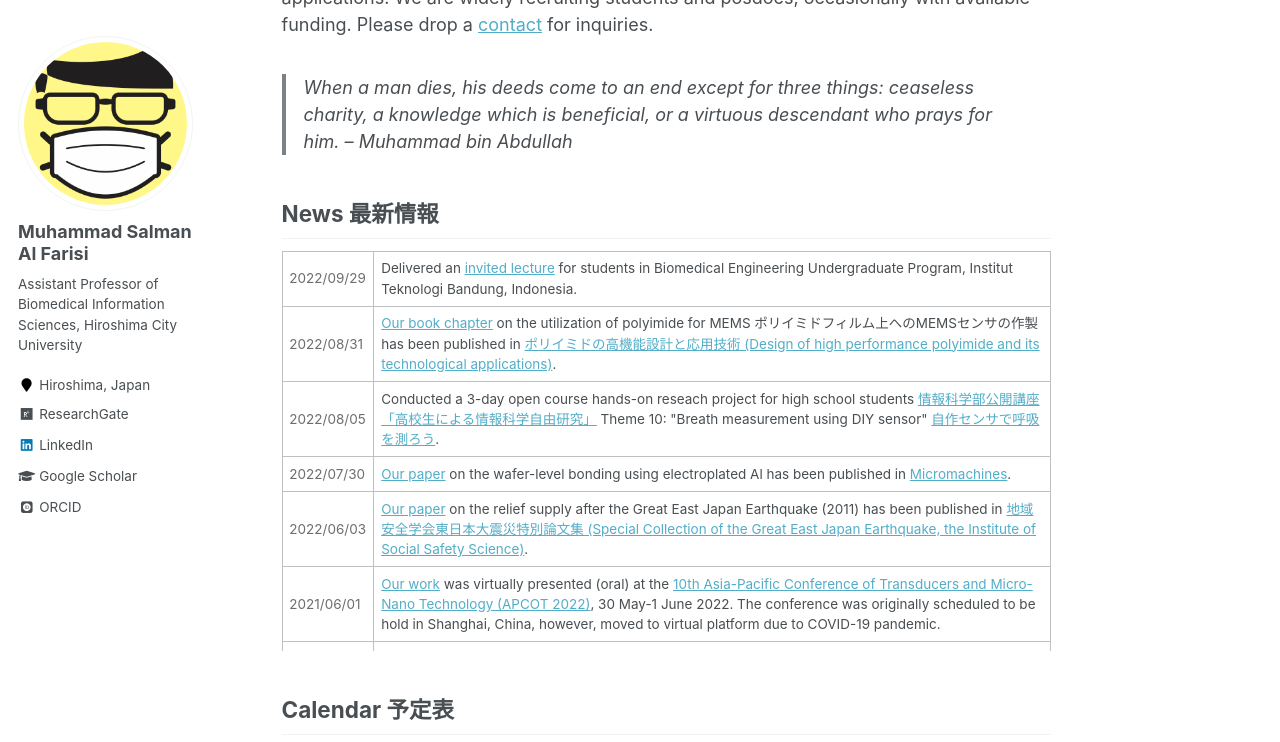
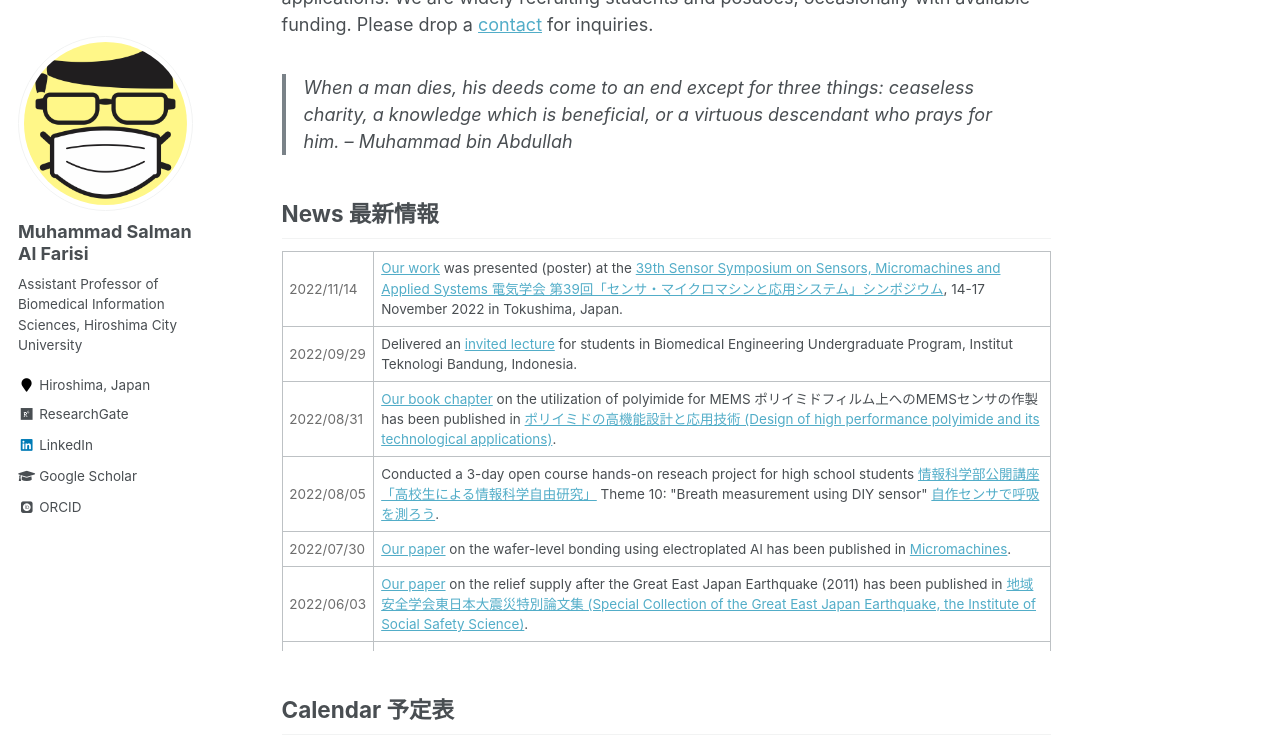
Before and after one commit to msalfarisi/msalfarisi.github.io, a Jekyll site: the page built from _pages/home.md, in a window 1280 px wide and 900 px high, scrolled down 457 px, cut to the strip 0-742 px from the top of the window. Built offline with Jekyll 4.4.1, drawn with Linux system fonts in a browser that asks for light colours; some web fonts are replaced.

Commit message:
Update home.md

```diff
--- a/_pages/home.md
+++ b/_pages/home.md
@@ -22,6 +22,10 @@ Welcome to the homepage of Muhammad Salman Al Farisi, an Assistant Professor at
 
 <div style="overflow-y: scroll; height:400px;">
  <table style="width:100%">
+  <tr>
+    <td style="color:#6d6d6d;">2022/11/14</td>
+    <td><a href="/publication/">Our work</a> was presented (poster) at the <a href="/publication/">39th Sensor Symposium on Sensors, Micromachines and Applied Systems 電気学会 第39回「センサ・マイクロマシンと応用システム」シンポジウム</a>, 14-17 November 2022 in Tokushima, Japan.</td>
+  </tr>
   <tr>
     <td style="color:#6d6d6d;">2022/09/29</td>
     <td>Delivered an <a href="/publication/">invited lecture</a> for students in Biomedical Engineering Undergraduate Program, Institut Teknologi Bandung, Indonesia.</td>
```
